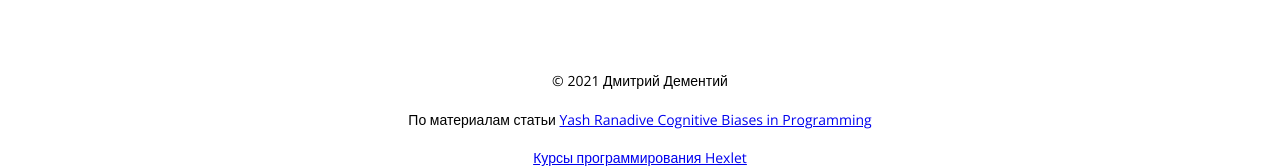
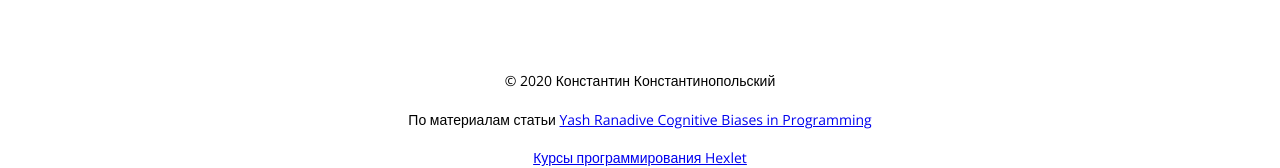
Before and after one commit to MityaDementiy/layout-designer-project-lvl1, a website: page src/index.html in a window 1280 px wide. Shown: the part 7580-7748 px from the top of the page. Drawn offline with nearby package versions, Linux system fonts and the light colour scheme; a web font is replaced by a local one.

Commit message:
Fix footer text to pass tests

```diff
--- a/src/index.html
+++ b/src/index.html
@@ -321,7 +321,7 @@
                 </div>
             </div>
             <div class="copyright">
-                <p class="copyright-text">&copy; 2021 Дмитрий Дементий</p>
+                <p class="copyright-text">&copy; 2020 Константин Константинопольский</p>
                 <p class="copyright-text mt-16">По материалам статьи <a
                         href="https://medium.com/hackernoon/cognitive-biases-in-programming-5e937707c27b">Yash Ranadive
                         Cognitive Biases in Programming</a></p>
```
